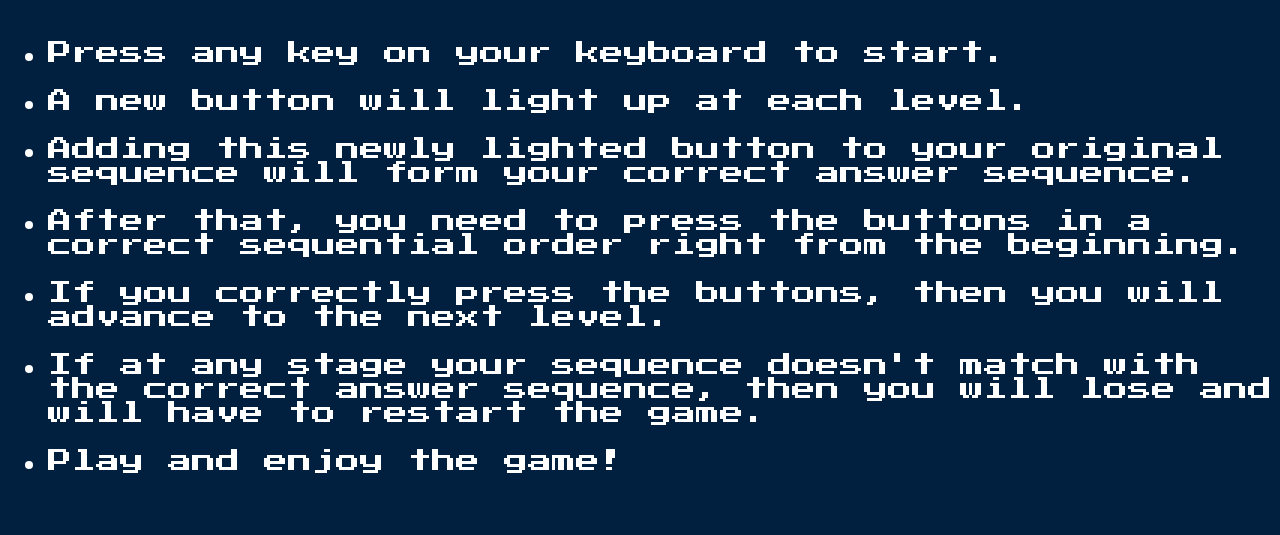
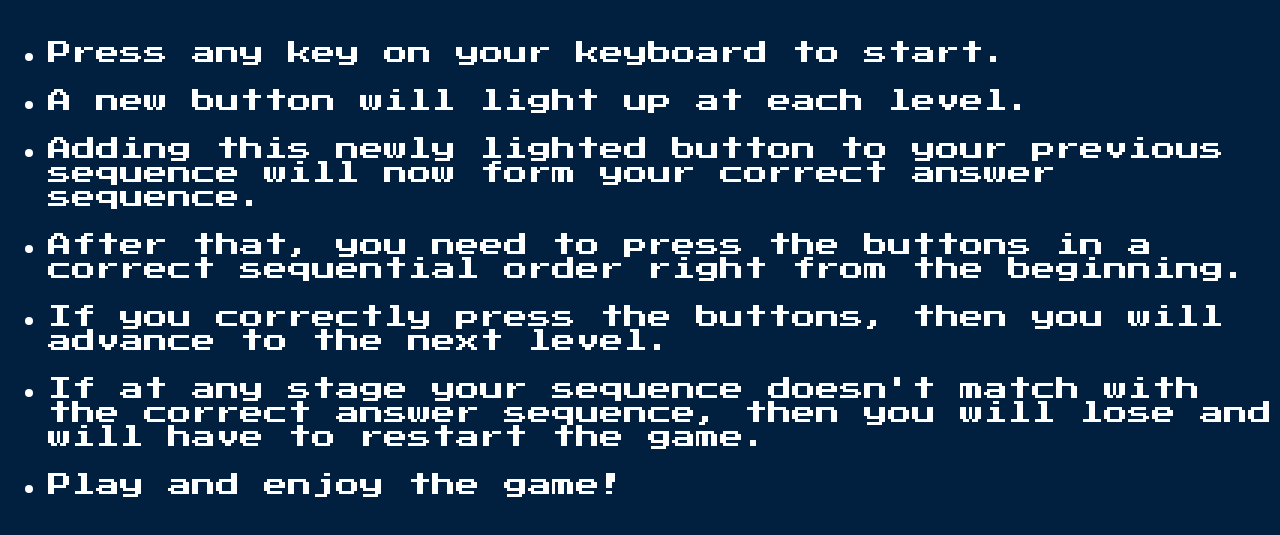
Before and after one commit to ShubhDoshi/Simon-Game, a plain HTML site: page help.html in a window 1280 px wide. Shown: the part 133-668 px from the top of the page. Drawn offline with Linux system fonts and the light colour scheme.

Commit message:
Corrected Grammatical errors

```diff
--- a/help.html
+++ b/help.html
@@ -15,7 +15,7 @@
             <br>
             <li>A new button will light up at each level.</li>
             <br>
-            <li>Adding this newly lighted button to your original sequence will form your correct answer sequence.</li>
+            <li>Adding this newly lighted button to your previous sequence will now form your correct answer sequence.</li>
             <br>
             <li>After that, you need to press the buttons in a correct sequential order right from the beginning.</li>
             <br>
```
